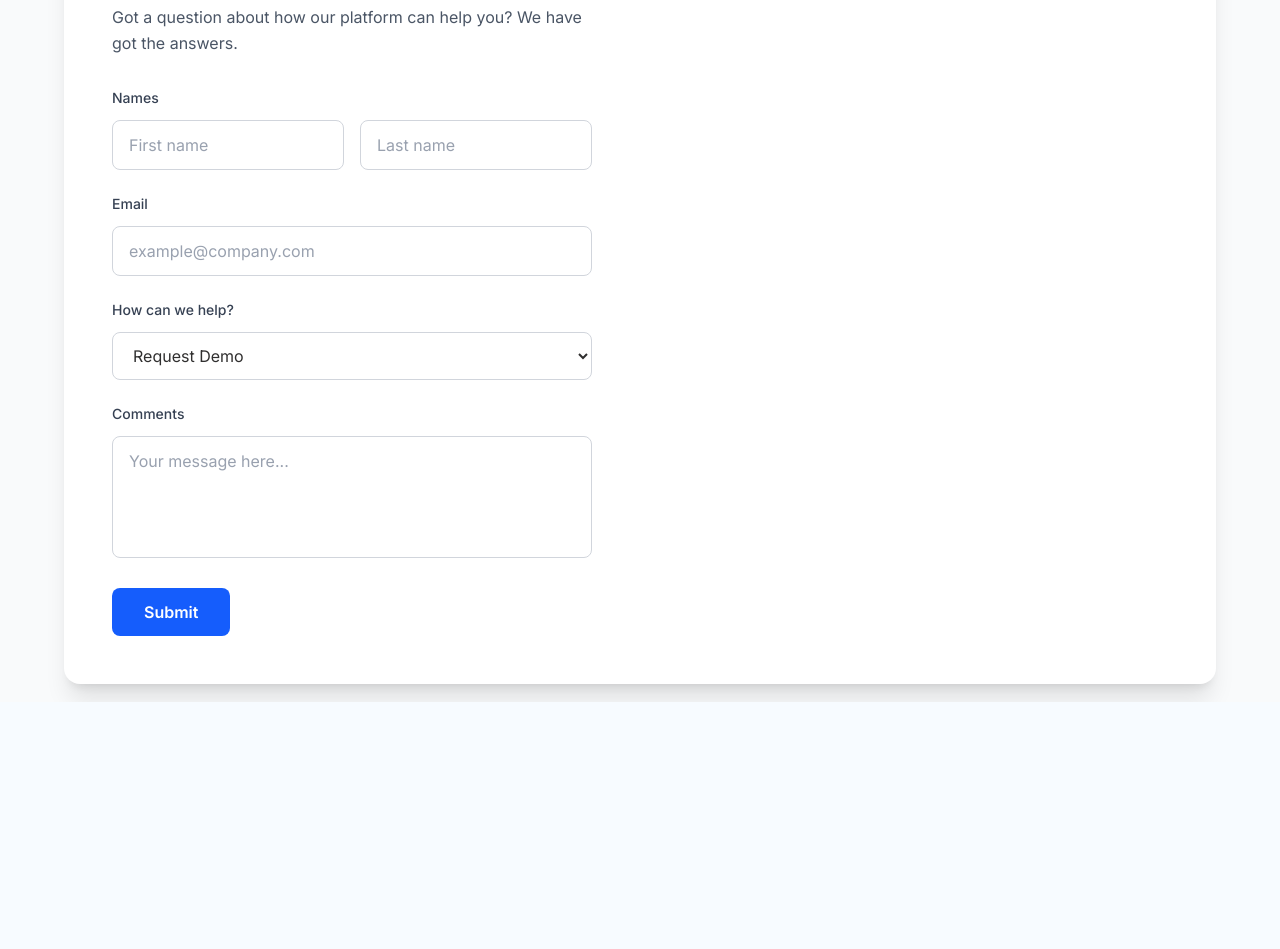
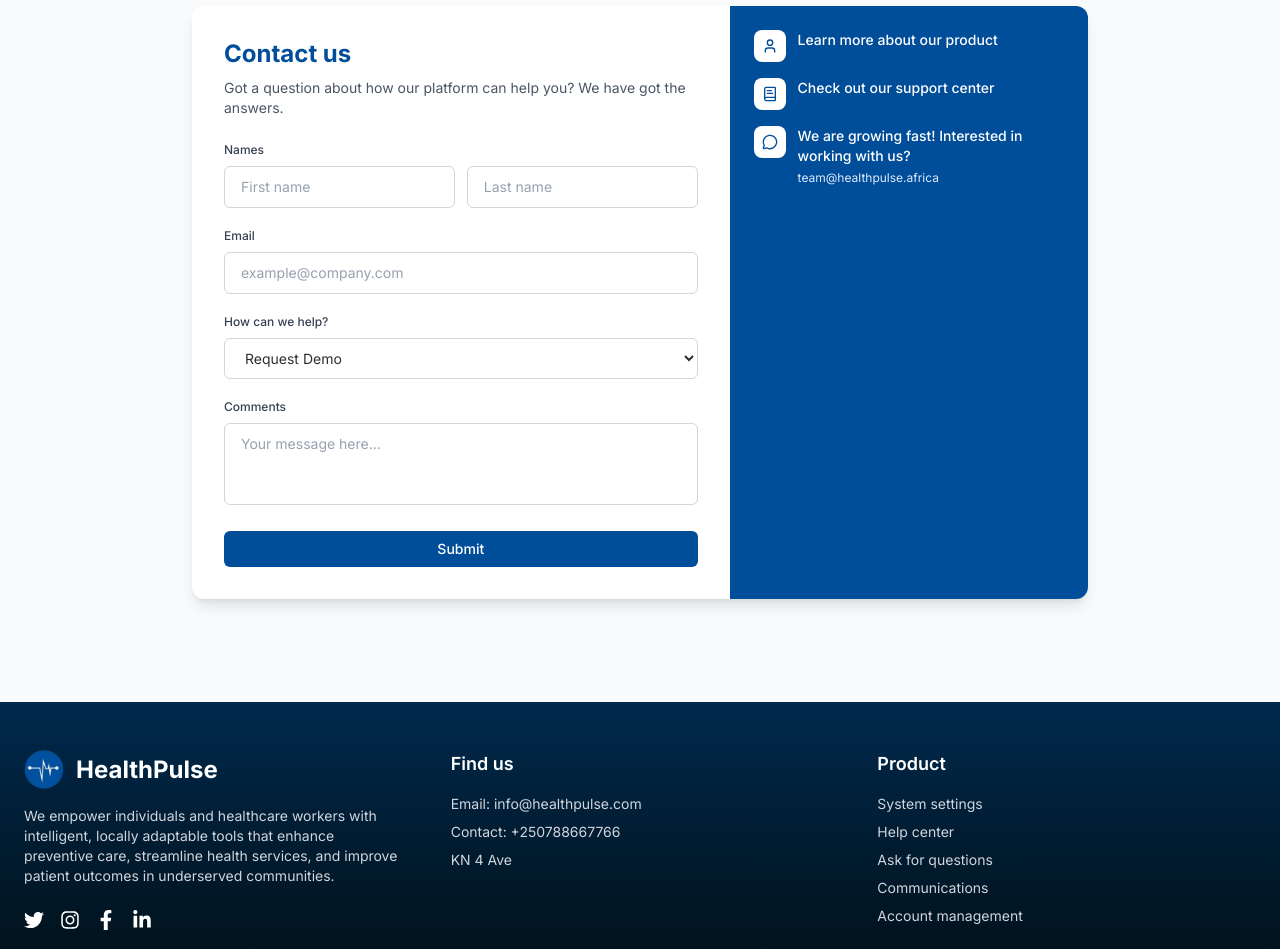
Before and after one commit to healthpulsetech/healthpulse-landing, a Next.js app: page / in a window 1280 px wide. Shown: the part 2203-3152 px from the top of the page. Before the commit the page ends 2905 px from the top, so only its background shows below. Built offline with nearby package versions, Linux system fonts and the light colour scheme.

Commit message:
will add footer

```diff
--- a/package.json
+++ b/package.json
@@ -14,7 +14,8 @@
     "lucide-react": "^0.525.0",
     "next": "15.3.4",
     "react": "^19.0.0",
-    "react-dom": "^19.0.0"
+    "react-dom": "^19.0.0",
+    "react-icons": "^5.5.0"
   },
   "devDependencies": {
     "@eslint/eslintrc": "^3",
--- a/src/app/page.tsx
+++ b/src/app/page.tsx
@@ -4,6 +4,7 @@
 import Services from "@/components/services"
 import Features from "@/components/features"
 import ContactUs from "@/components/contact"
+import HealthPulseFooter from "@/components/layout/footer"
 
 export default function Page(){
   return(
@@ -14,6 +15,7 @@
       <Services/>
       <Features />
       <ContactUs />
+      <HealthPulseFooter />
 
 
 
--- a/src/components/contact.tsx
+++ b/src/components/contact.tsx
@@ -30,31 +30,31 @@
 
   return (
     <div className="min-h-screen bg-gray-50 flex items-center justify-center p-4">
-      <div className="w-full max-w-6xl bg-white rounded-2xl shadow-xl overflow-hidden">
-        <div className="flex flex-col lg:flex-row min-h-[600px]">
+      <div className="w-full max-w-4xl bg-white rounded-xl shadow-lg overflow-hidden">
+        <div className="flex flex-col lg:flex-row">
           {/* Left side - Form */}
-          <div className="w-full lg:w-1/2 p-8 lg:p-12">
-            <div className="max-w-md mx-auto lg:max-w-none">
-              <h2 className="text-3xl font-bold text-secondary">Contact us</h2>
-              <p className="text-gray-600 mb-8 leading-relaxed">
+          <div className="w-full lg:w-3/5 p-8">
+            <div className="max-w-sm mx-auto lg:max-w-none">
+              <h2 className="text-2xl font-bold text-secondary mb-2">Contact us</h2>
+              <p className="text-gray-600 mb-6 text-sm">
                 Got a question about how our platform can help you? We have got
                 the answers.
               </p>
 
-              <div className="space-y-6">
+              <div className="space-y-5">
                 {/* Names */}
                 <div>
-                  <label className="block text-sm font-medium text-gray-700 mb-3">
+                  <label className="block text-xs font-medium text-gray-700 mb-2">
                     Names
                   </label>
-                  <div className="grid grid-cols-1 sm:grid-cols-2 gap-4">
+                  <div className="grid grid-cols-2 gap-3">
                     <input
                       type="text"
                       name="firstName"
                       placeholder="First name"
                       value={formData.firstName}
                       onChange={handleInputChange}
-                      className="w-full px-4 py-3 border border-gray-300 rounded-lg focus:ring-2 focus:ring-blue-500 focus:border-blue-500 outline-none transition-colors placeholder-gray-400"
+                      className="w-full px-4 py-2.5 text-sm border border-gray-300 rounded-md focus:ring-2 focus:ring-blue-500 focus:border-blue-500 outline-none transition-colors placeholder-gray-400"
                     />
                     <input
                       type="text"
@@ -62,14 +62,14 @@
                       placeholder="Last name"
                       value={formData.lastName}
                       onChange={handleInputChange}
-                      className="w-full px-4 py-3 border border-gray-300 rounded-lg focus:ring-2 focus:ring-blue-500 focus:border-blue-500 outline-none transition-colors placeholder-gray-400"
+                      className="w-full px-4 py-2.5 text-sm border border-gray-300 rounded-md focus:ring-2 focus:ring-blue-500 focus:border-blue-500 outline-none transition-colors placeholder-gray-400"
                     />
                   </div>
                 </div>
 
                 {/* Email */}
                 <div>
-                  <label className="block text-sm font-medium text-gray-700 mb-3">
+                  <label className="block text-xs font-medium text-gray-700 mb-2">
                     Email
                   </label>
                   <input
@@ -78,7 +78,7 @@
                     placeholder="example@company.com"
                     value={formData.email}
                     onChange={handleInputChange}
-                    className="w-full px-4 py-3 border border-gray-300 rounded-lg focus:ring-2 focus:ring-blue-500 focus:border-blue-500 outline-none transition-colors placeholder-gray-400"
+                    className="w-full px-4 py-2.5 text-sm border border-gray-300 rounded-md focus:ring-2 focus:ring-blue-500 focus:border-blue-500 outline-none transition-colors placeholder-gray-400"
                   />
                 </div>
 
@@ -86,7 +86,7 @@
                 <div>
                   <label
                     htmlFor="requestType"
-                    className="block text-sm font-medium text-gray-700 mb-3"
+                    className="block text-xs font-medium text-gray-700 mb-2"
                   >
                     How can we help?
                   </label>
@@ -95,7 +95,7 @@
                     name="requestType"
                     value={formData.requestType}
                     onChange={handleInputChange}
-                    className="w-full px-4 py-3 border border-gray-300 rounded-lg focus:ring-2 focus:ring-blue-500 focus:border-blue-500 outline-none transition-colors bg-white"
+                    className="w-full px-4 py-2.5 text-sm border border-gray-300 rounded-md focus:ring-2 focus:ring-blue-500 focus:border-blue-500 outline-none transition-colors bg-white"
                   >
                     <option value="demo">Request Demo</option>
                     <option value="support">Support</option>
@@ -106,7 +106,7 @@
 
                 {/* Comments */}
                 <div>
-                  <label className="block text-sm font-medium text-gray-700 mb-3">
+                  <label className="block text-xs font-medium text-gray-700 mb-2">
                     Comments
                   </label>
                   <textarea
@@ -114,15 +114,15 @@
                     placeholder="Your message here..."
                     value={formData.message}
                     onChange={handleInputChange}
-                    rows={4}
-                    className="w-full px-4 py-3 border border-gray-300 rounded-lg focus:ring-2 focus:ring-blue-500 focus:border-blue-500 outline-none transition-colors resize-none placeholder-gray-400"
+                    rows={3}
+                    className="w-full px-4 py-2.5 text-sm border border-gray-300 rounded-md focus:ring-2 focus:ring-blue-500 focus:border-blue-500 outline-none transition-colors resize-none placeholder-gray-400"
                   />
                 </div>
 
                 {/* Submit Button */}
                 <button
                   onClick={handleSubmit}
-                  className="bg-blue-600 hover:bg-blue-700 text-white font-semibold py-3 px-8 rounded-lg transition-colors duration-200 focus:outline-none focus:ring-2 focus:ring-blue-500 focus:ring-offset-2"
+                  className="w-full bg-secondary hover:bg-blue-700 text-white font-medium py-2 px-6 rounded-md transition-colors duration-200 focus:outline-none focus:ring-2 focus:ring-blue-500 focus:ring-offset-2 text-sm"
                 >
                   Submit
                 </button>
@@ -131,40 +131,40 @@
           </div>
 
           {/* Right side - Info section */}
-          <div className="hidden  lg:w-1/2 bg-secondary text-white p-2 lg:p-2 flex flex-col justify-center">
-            <div className="max-w-md mx-auto lg:max-w-none space-y-8">
-              <div className="flex items-start gap-4">
-                <div className="p-3 bg-white bg-opacity-20 rounded-lg flex-shrink-0">
-                  <User className="w-6 h-6 text-white" />
+          <div className="hidden lg:block lg:w-2/5 bg-secondary text-white p-6 flex flex-col justify-center">
+            <div className="space-y-4">
+              <div className="flex items-start gap-3">
+                <div className="p-2 bg-white bg-opacity-20 rounded-lg flex-shrink-0">
+                  <User className="w-4 h-4 text-secondary" />
                 </div>
                 <div>
-                  <p className="font-semibold text-lg">
+                  <p className="font-medium text-sm">
                     Learn more about our product
                   </p>
                 </div>
               </div>
 
-              <div className="flex items-start gap-4">
-                <div className="p-3 bg-white bg-opacity-20 rounded-lg flex-shrink-0">
-                  <BookText className="w-6 h-6 text-white" />
+              <div className="flex items-start gap-3">
+                <div className="p-2 bg-white bg-opacity-20 rounded-lg flex-shrink-0">
+                  <BookText className="w-4 h-4 text-secondary" />
                 </div>
                 <div>
-                  <p className="font-semibold text-lg">
+                  <p className="font-medium text-sm">
                     Check out our support center
                   </p>
                 </div>
               </div>
 
-              <div className="flex items-start gap-4">
-                <div className="p-3 bg-white bg-opacity-20 rounded-lg flex-shrink-0">
-                  <MessageCircle className="w-6 h-6 text-white" />
+              <div className="flex items-start gap-3">
+                <div className="p-2 bg-white bg-opacity-20 rounded-lg flex-shrink-0">
+                  <MessageCircle className="w-4 h-4 text-secondary" />
                 </div>
                 <div>
-                  <p className="font-semibold text-lg">
+                  <p className="font-medium text-sm">
                     We are growing fast! Interested in working with us?
                   </p>
-                  <p className="text-blue-100 mt-2 text-base">
-                    info@efiche.africa
+                  <p className="text-blue-100 mt-1 text-xs">
+                    team@healthpulse.africa
                   </p>
                 </div>
               </div>
--- a/src/components/layout/footer.tsx
+++ b/src/components/layout/footer.tsx
@@ -1,16 +1,62 @@
+import {
+    FaTwitter,
+    FaInstagram,
+    FaFacebookF,
+    FaLinkedinIn,
+  } from "react-icons/fa";
+  import logo from "../../assets/logo.png";
+
   export default function Footer() {
     return (
-        <footer className="bg-gray-800 text-white py-4">
-            <div className="max-w-7xl mx-auto px-4 sm:px-6 lg:px-8">
-                <div className="flex justify-between items-center">
-                    <p className="text-sm">&copy; {new Date().getFullYear()} HealthPulse. All rights reserved.</p>
-                    <nav className="space-x-4">
-                        <a href="/privacy" className="text-gray-400 hover:text-white">Privacy Policy</a>
-                        <a href="/terms" className="text-gray-400 hover:text-white">Terms of Service</a>
-                    </nav>
-                </div>
+      <footer className="bg-gradient-to-b from-[#00294d] to-[#010b0e] text-white pt-12 pb-6">
+        <div className="max-w-7xl mx-auto px-6 grid md:grid-cols-3 gap-12">
+          {/* Left Section */}
+          <div>
+            <div className="flex items-center gap-3 mb-4">
+              <img src={logo.src} alt="HealthPulse Logo" className="w-10 h-10" />
+              <h2 className="text-2xl font-bold">HealthPulse</h2>
             </div>
-        </footer>
+            <p className="text-sm text-gray-300 mb-6">
+              We empower individuals and healthcare workers with intelligent,
+              locally adaptable tools that enhance preventive care, streamline
+              health services, and improve patient outcomes in underserved
+              communities.
+            </p>
+            <div className="flex gap-4 text-white text-xl">
+              <a href="#"><FaTwitter /></a>
+              <a href="#"><FaInstagram /></a>
+              <a href="#"><FaFacebookF /></a>
+              <a href="#"><FaLinkedinIn /></a>
+            </div>
+          </div>
 
+          {/* Middle Section */}
+          <div>
+            <h3 className="text-lg font-semibold mb-4">Find us</h3>
+            <ul className="text-sm space-y-2 text-gray-300">
+              <li>Email: info@healthpulse.com</li>
+              <li>Contact: +250788667766</li>
+              <li>KN 4 Ave</li>
+            </ul>
+          </div>
+
+          {/* Right Section */}
+          <div>
+            <h3 className="text-lg font-semibold mb-4">Product</h3>
+            <ul className="text-sm space-y-2 text-gray-300">
+              <li><a href="#">System settings</a></li>
+              <li><a href="#">Help center</a></li>
+              <li><a href="#">Ask for questions</a></li>
+              <li><a href="#">Communications</a></li>
+              <li><a href="#">Account management</a></li>
+            </ul>
+          </div>
+        </div>
+
+        {/* Bottom line */}
+        <div className="mt-12 border-t border-gray-700 pt-4 text-center text-sm text-gray-400">
+          HealthPulse © {new Date().getFullYear()}
+        </div>
+      </footer>
     );
-      }
+  }
```
Also changed, not shown: 1 other file (tests, documents, lock files or other folders).
